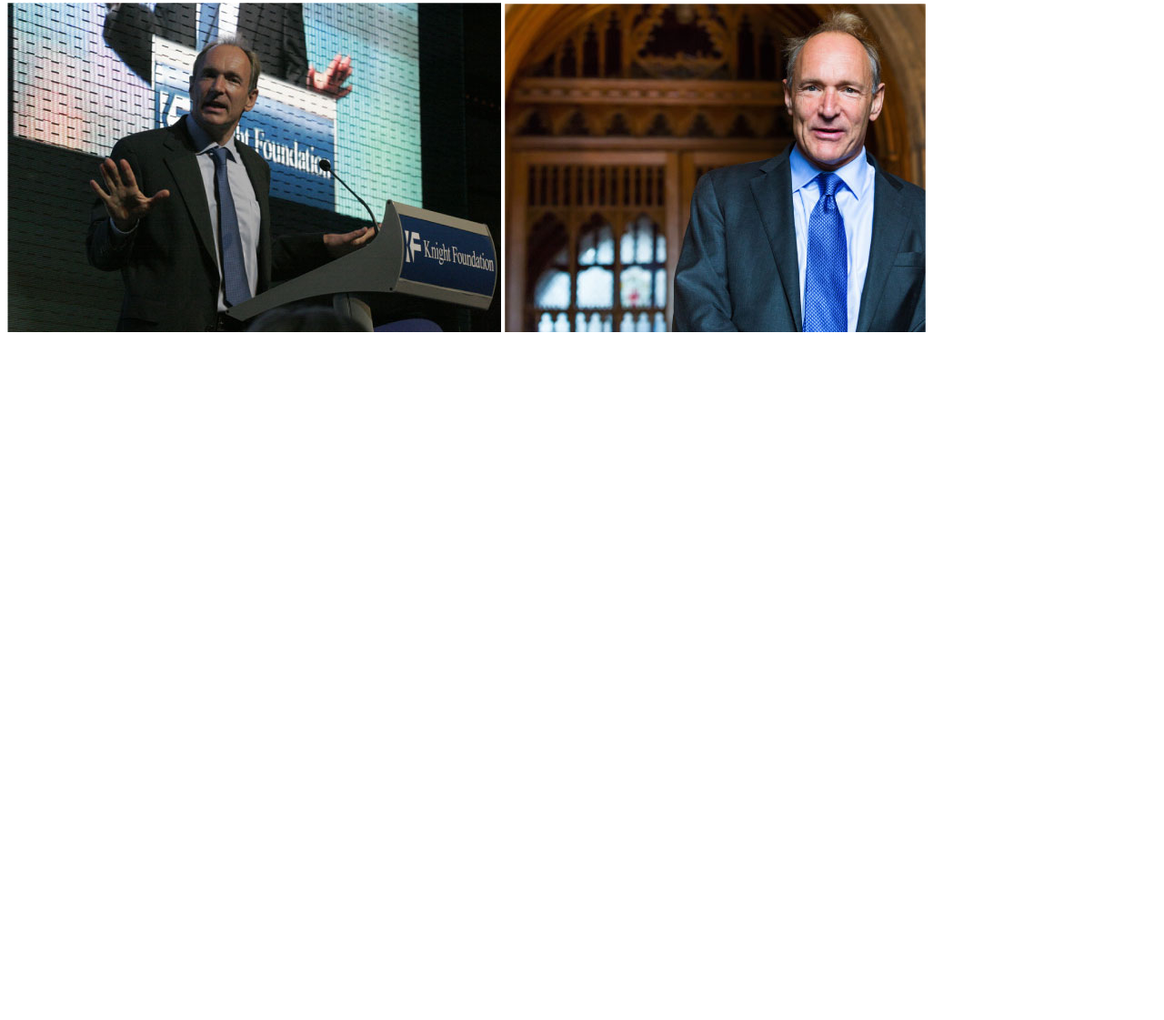
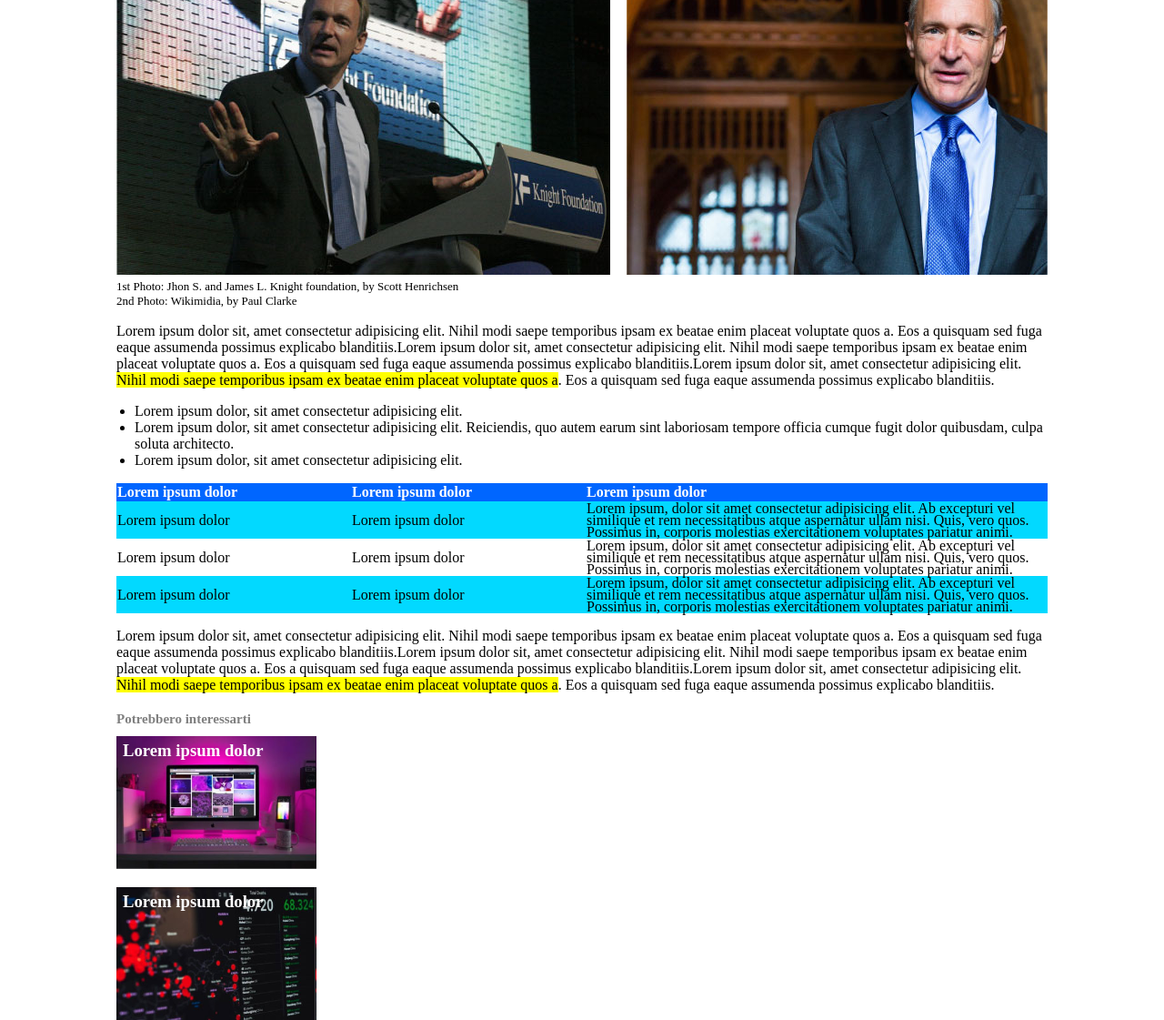
Before and after one commit to edodima13/html-css-booleaner, a plain HTML site: page index.html in a window 1280 px wide. Shown: the part 315-1436 px from the top of the page at 91% size. Before the commit the page ends 800 px from the top, so only its background shows below. Drawn offline with Linux system fonts and the light colour scheme.

Commit message:
html-css-booleaner

```diff
--- a/index.html
+++ b/index.html
@@ -12,11 +12,58 @@
         <div class="pattern">
             <img class="logo" src="img/logo.svg">
         </div>
-        <h1><strong>Internet deve essere al servizio del "bene pubblico":il manifesto di Tim Berners-Lee</strong> </h1>
+    </header>
+    <main>
+        <h1><strong>Internet deve essere al servizio del "bene pubblico":il manifesto di Tim Berners-Lee</strong></h1>
         <h3>Scritto da <span class="booleaners">The Booleaners</span></h3>
         <h3 class="data">data 10/10/2020</h3>
-        <div class="tim"><img src="img/tim-1.jpg"> <img src="img/tim-2.jpg"></div>
+        <div class="immagini"></div>
+        <p class="fonti">1st Photo: Jhon S. and James L. Knight foundation, by Scott Henrichsen<br>2nd Photo: Wikimidia, by Paul Clarke</p>
+        <p>Lorem ipsum dolor sit, amet consectetur adipisicing elit. Nihil modi saepe temporibus ipsam ex beatae enim placeat voluptate quos a. Eos a quisquam sed fuga eaque assumenda possimus explicabo blanditiis.Lorem ipsum dolor sit, amet consectetur adipisicing elit. Nihil modi saepe temporibus ipsam ex beatae enim placeat voluptate quos a. Eos a quisquam sed fuga eaque assumenda possimus explicabo blanditiis.Lorem ipsum dolor sit, amet consectetur adipisicing elit. <mark> Nihil modi saepe temporibus ipsam ex beatae enim placeat voluptate quos a</mark>. Eos a quisquam sed fuga eaque assumenda possimus explicabo blanditiis.</p>
+        <ul>
+            <li>Lorem ipsum dolor, sit amet consectetur adipisicing elit. </li>
+            <li>Lorem ipsum dolor, sit amet consectetur adipisicing elit. Reiciendis, quo autem earum sint laboriosam tempore officia cumque fugit dolor quibusdam, culpa soluta architecto.</li>
+            <li>Lorem ipsum dolor, sit amet consectetur adipisicing elit.</li>
+        </ul>
+        <table>
+            <thead>
+                <tr>
+                    <th class="prima">Lorem ipsum dolor</th>
+                    <th class="seconda">Lorem ipsum dolor</th>
+                    <th>Lorem ipsum dolor</th>
+                </tr>
+            </thead>
+            <tbody>
+                <tr class="riga1-3">
+                    <td>Lorem ipsum dolor</td>
+                    <td>Lorem ipsum dolor</td>
+                    <td>Lorem ipsum, dolor sit amet consectetur adipisicing elit. Ab excepturi vel similique et rem necessitatibus atque aspernatur ullam nisi. Quis, vero quos. Possimus in, corporis molestias exercitationem voluptates pariatur animi.</td>
+                </tr>
+                <tr class="riga2">
+                    <td>Lorem ipsum dolor</td>
+                    <td>Lorem ipsum dolor</td>
+                    <td>Lorem ipsum, dolor sit amet consectetur adipisicing elit. Ab excepturi vel similique et rem necessitatibus atque aspernatur ullam nisi. Quis, vero quos. Possimus in, corporis molestias exercitationem voluptates pariatur animi.</td>
+                </tr>
+                <tr class="riga1-3">
+                    <td>Lorem ipsum dolor</td>
+                    <td>Lorem ipsum dolor</td>
+                    <td>Lorem ipsum, dolor sit amet consectetur adipisicing elit. Ab excepturi vel similique et rem necessitatibus atque aspernatur ullam nisi. Quis, vero quos. Possimus in, corporis molestias exercitationem voluptates pariatur animi.</td>
+                </tr>
+            </tbody>
+        </table>
+        <p>Lorem ipsum dolor sit, amet consectetur adipisicing elit. Nihil modi saepe temporibus ipsam ex beatae enim placeat voluptate quos a. Eos a quisquam sed fuga eaque assumenda possimus explicabo blanditiis.Lorem ipsum dolor sit, amet consectetur adipisicing elit. Nihil modi saepe temporibus ipsam ex beatae enim placeat voluptate quos a. Eos a quisquam sed fuga eaque assumenda possimus explicabo blanditiis.Lorem ipsum dolor sit, amet consectetur adipisicing elit. <mark> Nihil modi saepe temporibus ipsam ex beatae enim placeat voluptate quos a</mark>. Eos a quisquam sed fuga eaque assumenda possimus explicabo blanditiis.</p>
+    </main>
+    <footer>
+        <strong><h4 class="footer1">Potrebbero interessarti</h4></strong>
+        <div  class="footer2">
+            <h3 class="lorem">Lorem ipsum dolor</h3>
+        </div>
+        <br>
+        <div class="footer3">
+            <h3 class="lorem">Lorem ipsum dolor</h3>
+        </div>
+    </footer>
 
-    </header>
+
 </body>
 </html>
--- a/style.css
+++ b/style.css
@@ -1,18 +1,23 @@
 .pattern{
-    background-color: rgb(0, 119, 255);
+    background-color: rgb(52, 141, 243);
+    background-image: url(img/pattern.png);
+    background-size: 38%;
     height: 100px;
-    background-image: url(img/pattern.png);
-    background-size: 30%;
+}
+
+body{
+    width: 1024px;
+    margin: 0 auto;
 }
 
 .logo{
-    width: 150px;
-    padding-top: 50px;
-    padding-left: 15px;
+    width: 200px;
+    padding-top: 40px;
+    padding-left: 10px;
 }
 
 h1{
-    font-size: 50px;
+    font-size: 2em;
     margin-bottom: 4px;
 }
 
@@ -22,7 +27,7 @@ h3{
 }
 
 .booleaners{
-    color: rgb(14, 99, 209);
+    color: rgb(33, 122, 240);
 }
 
 .data{
@@ -30,3 +35,65 @@ h3{
     margin-top: 2px;
     margin-bottom: 15px;
 }
+.immagini{
+    background: url(img/tim-1.jpg) no-repeat left, url(img/tim-2.jpg) no-repeat right;
+    width: 100%;
+    height: 362px;
+
+}
+
+.fonti{
+    font-size: 13px;
+    margin-top: 5px;
+}
+
+ul{
+    padding-left: 20px;
+}
+
+table{
+    table-layout: fixed;
+    text-align: left;
+    width: 100%;
+    border-collapse: separate;
+    border-spacing: 0px;
+}
+th{
+    background: rgb(0, 102, 255);
+    color: white;
+}
+.prima, .seconda{
+     width: 25%;
+}
+.riga1-3{
+    line-height: 13px;
+    background-color: rgb(2, 217, 255);
+}
+.riga2{
+    line-height: 13px;
+    background-color: white;
+}
+
+.footer1{
+    color: gray;
+    margin-bottom: 10px;
+    font-size: 15px;
+}
+
+.footer2{
+    width: 220px;
+    height: 146px;
+    background-image: url(img/monitor.jpg);
+    background-size: contain;
+}
+.footer3{
+    width: 220px;
+    height: 146px;
+    background-image: url(img/graph.jpg);
+    background-size: contain;
+}
+.lorem{
+    color: white;
+    padding-top: 5px;
+    padding-left: 5px;
+}
```
